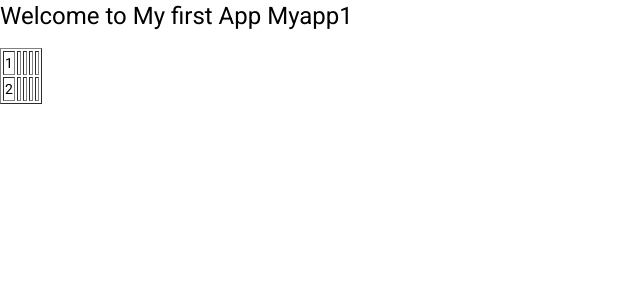
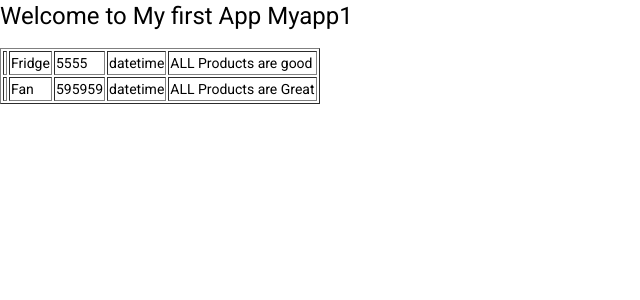
Before and after one commit to SAIVARAPRASADARAO/SaiRepo, an Angular app: page / in a window 1280 px wide. Shown: the top 300 px of the page, without its empty margins (0-640 px from the left). Built offline with nearby package versions, Linux system fonts and the light colour scheme.

Commit message:
modified

```diff
--- a/src/app/app.component.ts
+++ b/src/app/app.component.ts
@@ -18,18 +18,18 @@ Items: any;
   getData(){
   return[
     {
-    "ProductId":1,
-    "ProductName":"Fridge",
-    "ProductCode":"5555",
-    "ProductDate":"datetime",
-    "ProductDescription": "ALL Products are good",
+    "PizzaId":1,
+    "PizzaName":"Fridge",
+    "PizzaCode":"5555",
+    "PizzaDate":"datetime",
+    "PizzaDescription": "ALL Products are good",
   },
   {
-    "ProductId":2,
-    "ProductName":"Fan",
-    "ProductCode":"595959",
-    "ProductDate":"datetime",
-    "ProductDescription": "ALL Products are Great",
+    "PizzaId":2,
+    "PizzaName":"Fan",
+    "PizzaCode":"595959",
+    "PizzaDate":"datetime",
+    "PizzaDescription": "ALL Products are Great",
   }
   ];
 
```
